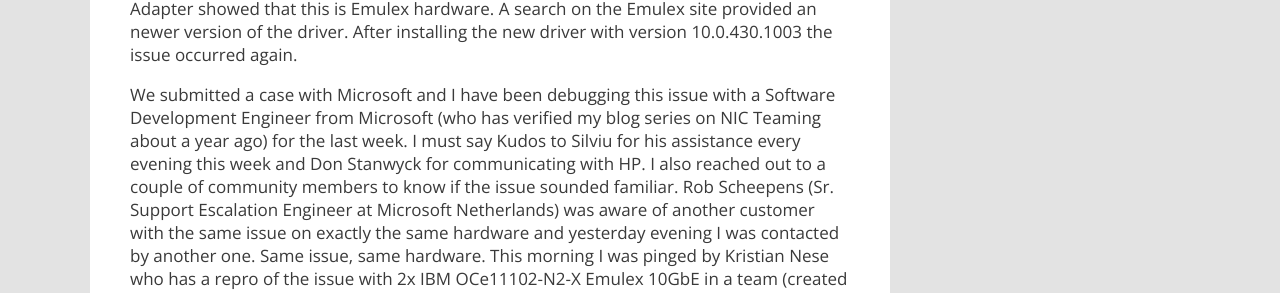
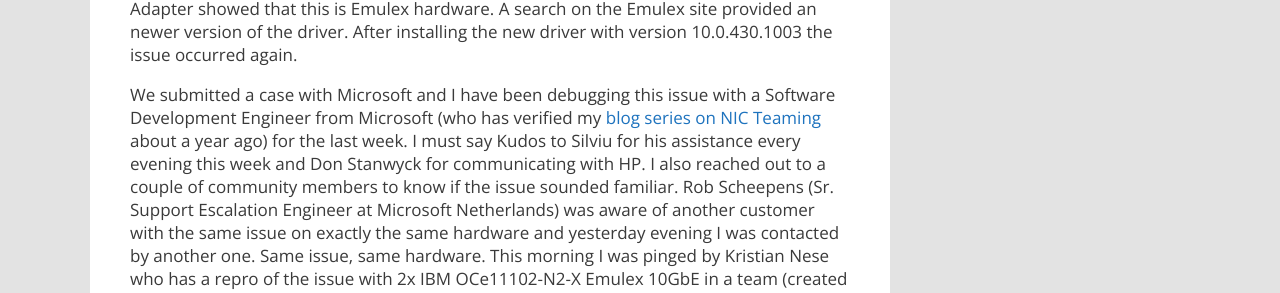
Before and after one commit to marcvaneijk/marcvaneijk.old, a Jekyll site: the page built from _posts/2013-11-22-vmq.md, in a window 1280 px wide. Shown: the part 1173-1466 px from the top of the page. Built offline with Jekyll 4.4.1, drawn with Linux system fonts in a browser that asks for light colours; nearby versions of some CDN libraries; part of the change alters nothing that is shown; some of the changed text lies outside the part shown.

Commit message:
Update 2013-11-22-vmq.md

```diff
--- a/_posts/2013-11-22-vmq.md
+++ b/_posts/2013-11-22-vmq.md
@@ -11,7 +11,7 @@ A week later I did an implementation at a customer site. The design was based on
 
 The was another similarity in the two environments. The customer site and our lab consisted of an HP BladeSystem c7000 with  BL460c Gen8 blades that contained HP FlexFabric 10Gb 2-port 554FLB Adapters. These BladeSystems use Virtual Connect technology for converged networking. We upgraded our Virtual Connect to the latest version 4.10 before implementing Windows Server 2012 R2, but the customer was still running version 3.75. The HP FlexFabric 10Gb 2-port 554FLB Adapter is based on Emulex hardware and an inbox driver was provided by Microsoft with version number 10.0.430.570. After contacting my friend Patrick Lownds at HP he provided me with a link to the Microsoft Windows Server 2012 R2 Supplement for HP Service Pack. Running this did not provide any update to drivers. The details of the HP FlexFabric 10Gb 2-port 554FLB Adapter showed that this is Emulex hardware. A search on the Emulex site provided an newer version of the driver. After installing the new driver with version 10.0.430.1003 the issue occurred again.
 
-We submitted a case with Microsoft and I have been debugging this issue with a Software Development Engineer from Microsoft (who has verified my blog series on NIC Teaming about a year ago) for the last week. I must say Kudos to Silviu for his assistance every evening this week and Don Stanwyck for communicating with HP.  I also reached out to a couple of community members to know if the issue sounded familiar. Rob Scheepens (Sr. Support Escalation Engineer at Microsoft Netherlands) was aware of another customer with the same issue on exactly the same hardware and yesterday evening I was contacted by another one. Same issue, same hardware. This morning I was pinged by Kristian Nese who has a repro of the issue with 2x IBM OCe11102-N2-X Emulex 10GbE in a team (created from VMM) with Emulex driver version 10.0.430.570.
+We submitted a case with Microsoft and I have been debugging this issue with a Software Development Engineer from Microsoft (who has verified my [blog series on NIC Teaming](/2013/01/14/nic4) about a year ago) for the last week. I must say Kudos to Silviu for his assistance every evening this week and Don Stanwyck for communicating with HP.  I also reached out to a couple of community members to know if the issue sounded familiar. Rob Scheepens (Sr. Support Escalation Engineer at Microsoft Netherlands) was aware of another customer with the same issue on exactly the same hardware and yesterday evening I was contacted by another one. Same issue, same hardware. This morning I was pinged by Kristian Nese who has a repro of the issue with 2x IBM OCe11102-N2-X Emulex 10GbE in a team (created from VMM) with Emulex driver version 10.0.430.570.
 
 The issue is not solved yet but I though that a quick post would prevent a lot of people from wasting valuable time on troubleshooting. Please submit a case at the hardware vendor as this would create more priority at their site. I’ll update the blog with any progress or relevant information.
 
```
